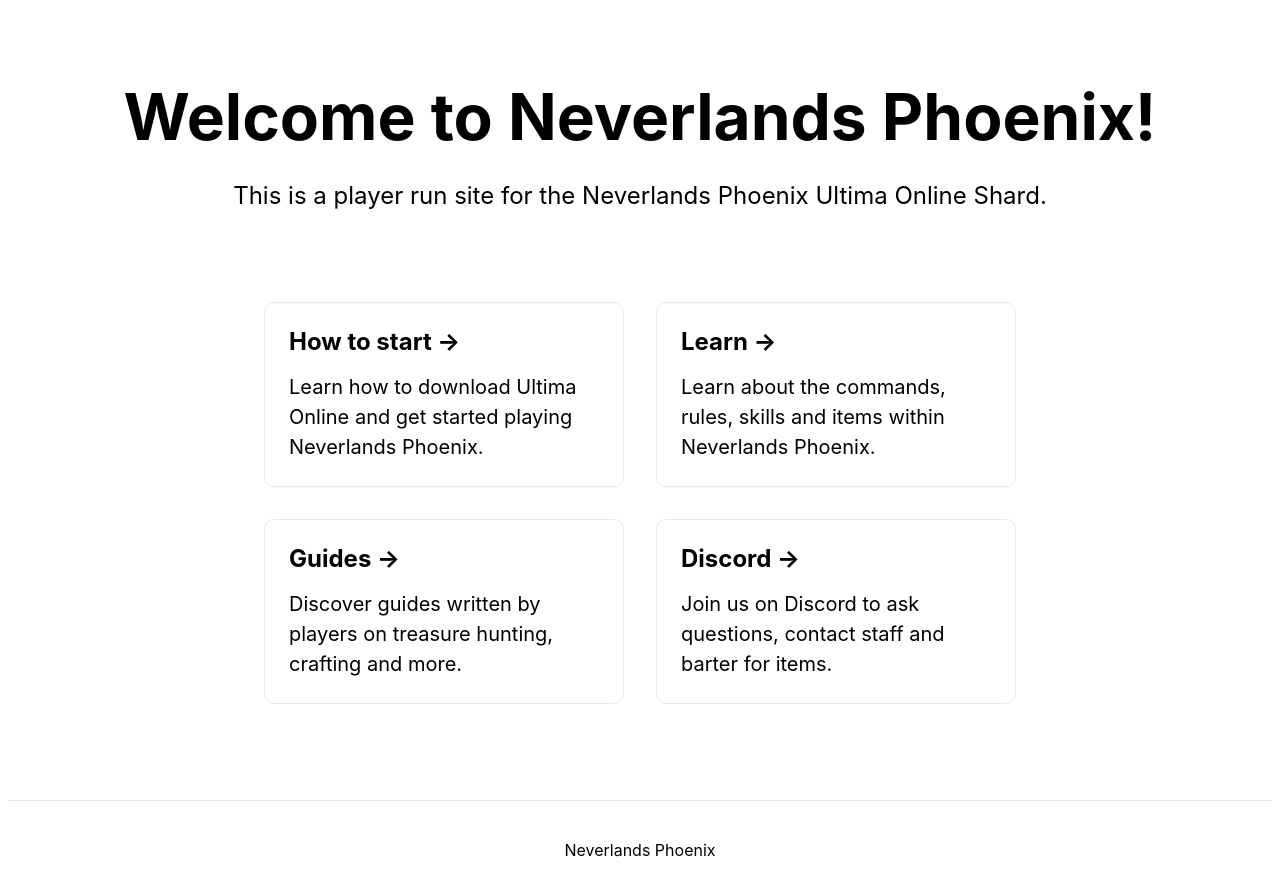
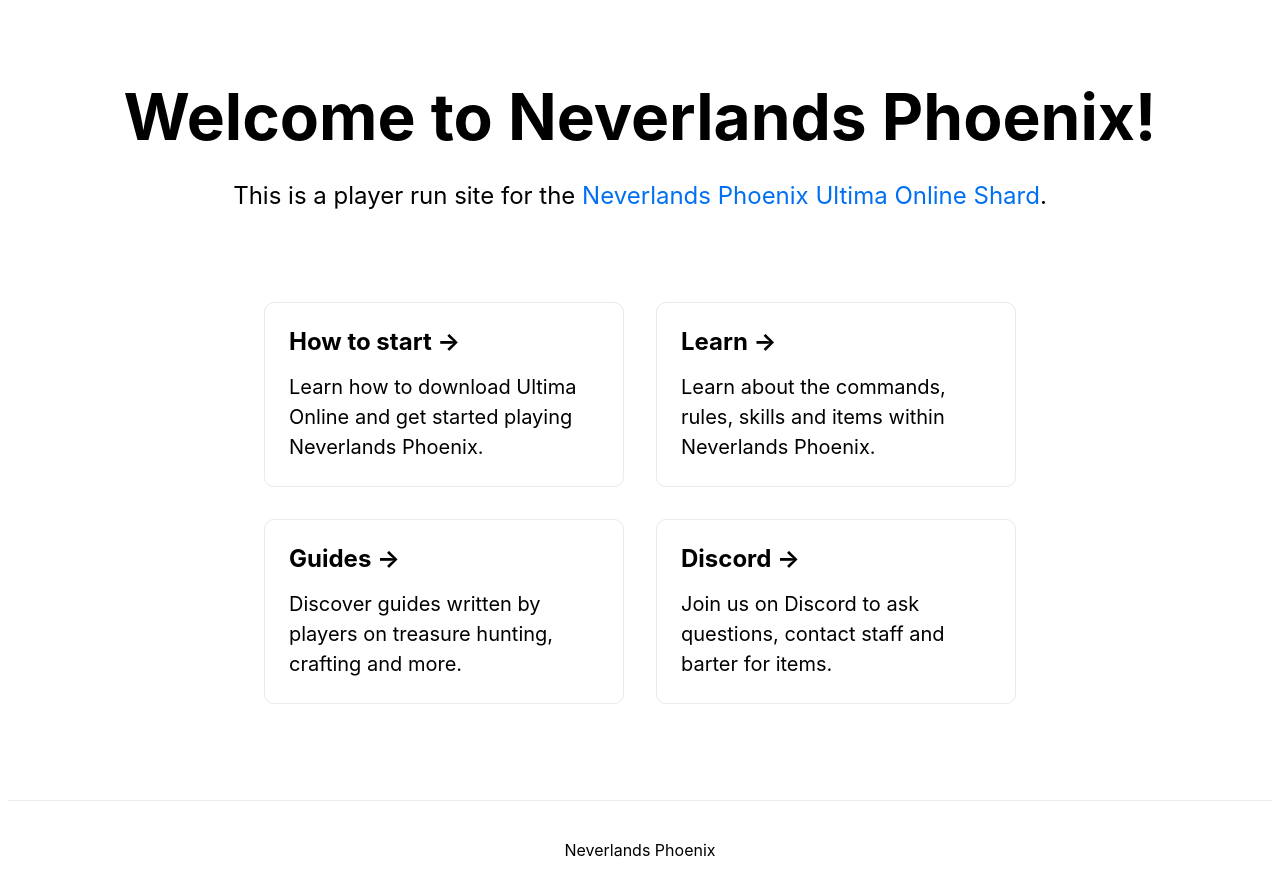
Before and after one commit to mikedijkstra/neverlandsphoenix, a Next.js app: page / in a window 1280 px wide. Shown: the top 894 px of the page. Built offline with nearby package versions, Linux system fonts and the light colour scheme.

Commit message:
Update Home.module.css

```diff
--- a/styles/Home.module.css
+++ b/styles/Home.module.css
@@ -62,6 +62,11 @@
   font-size: 1.5rem;
 }
 
+.description a {
+  color: #0070f3;
+  text-decoration: none;
+}
+
 .code {
   background: #fafafa;
   border-radius: 5px;
```
